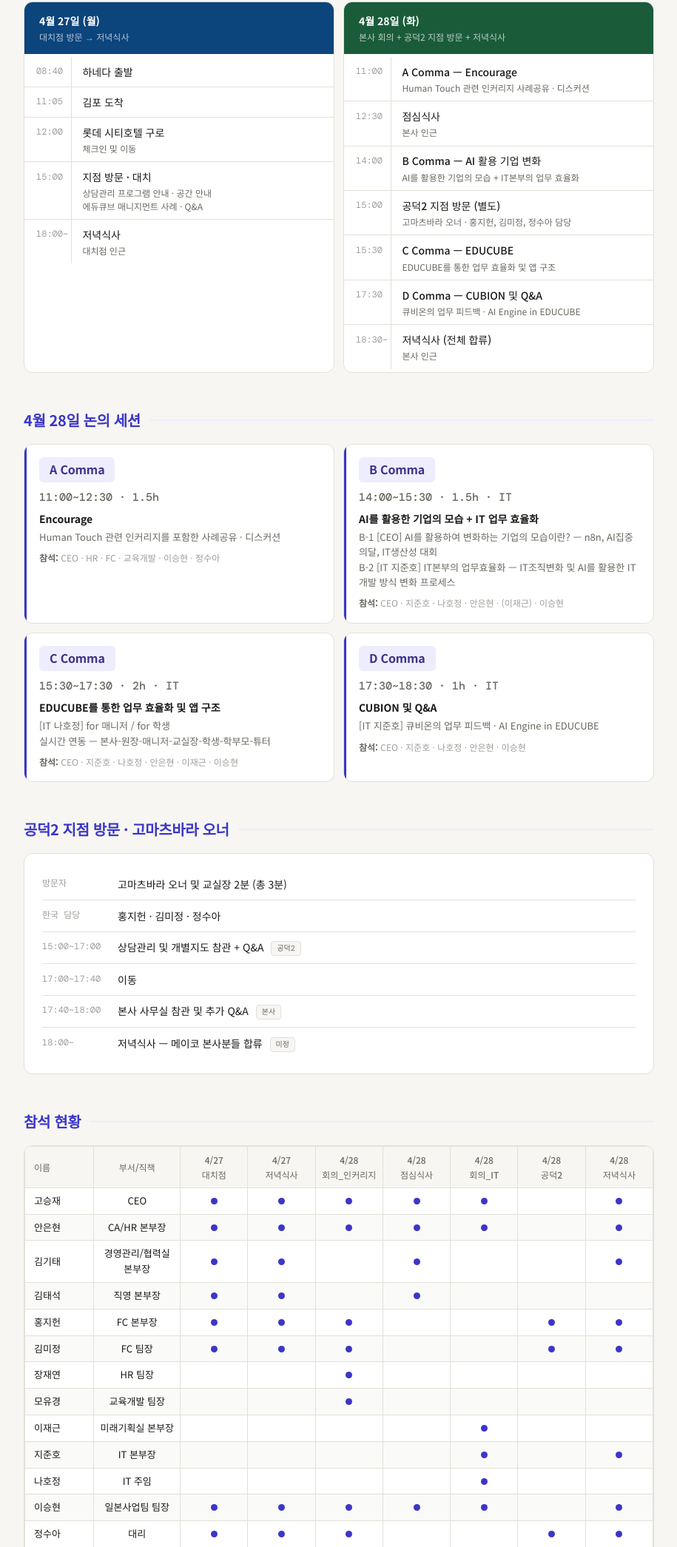
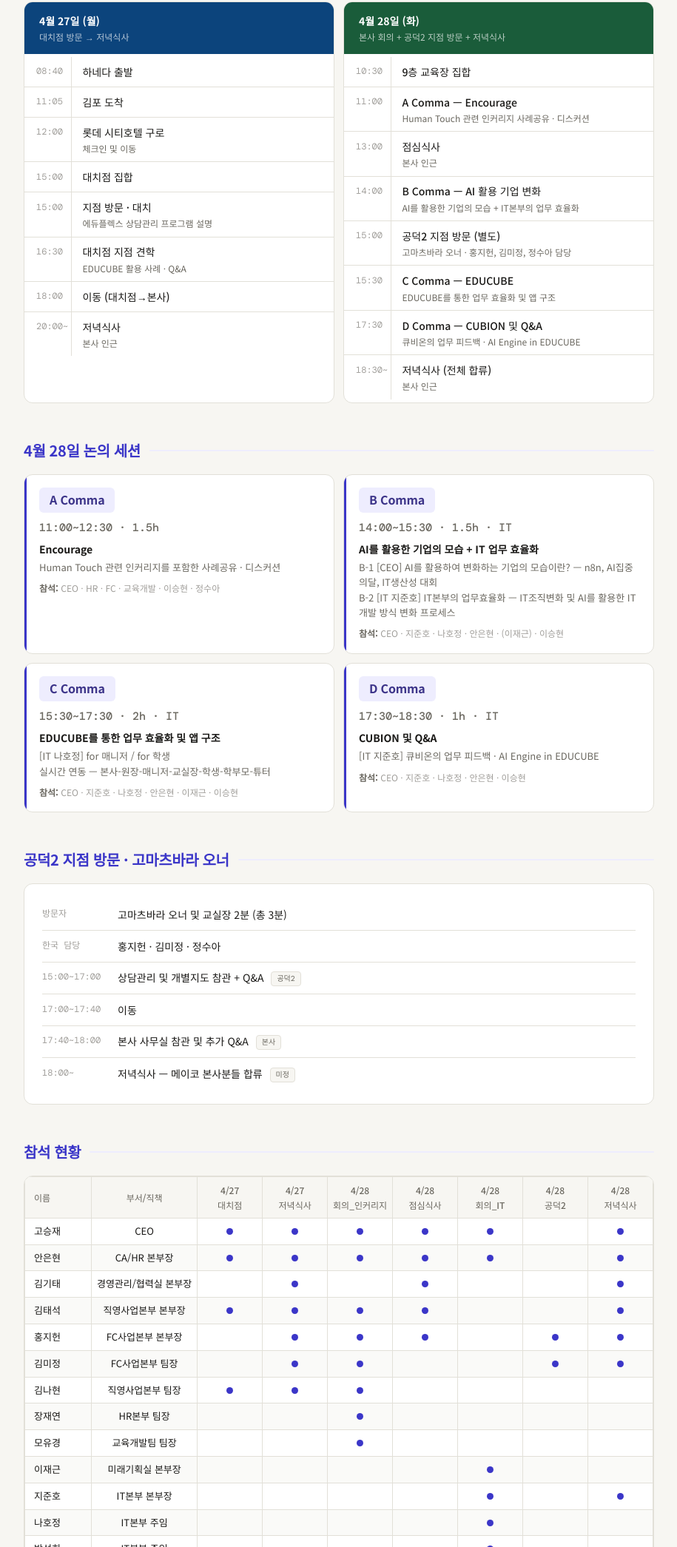
Before and after one commit to LoveMeProject/meiko_260427, a plain HTML site: page index.html in a window 1280 px wide. Shown: the part 709-2800 px from the top of the page at 74% size, without its empty margins (182-1097 px from the left). Drawn offline with nearby package versions, Linux system fonts and the light colour scheme.

Commit message:
Update schedule and participant details in index.html

```diff
--- a/index.html
+++ b/index.html
@@ -459,16 +459,33 @@
           </div>
           <div class="tl-item">
             <div class="tl-time">15:00</div>
+            <div class="tl-content"><div class="tl-title">대치점 집합</div></div>
+          </div>
+          <div class="tl-item">
+            <div class="tl-time">15:00</div>
             <div class="tl-content">
               <div class="tl-title">지점 방문 · 대치</div>
-              <div class="tl-sub">상담관리 프로그램 안내 · 공간 안내<br>에듀큐브 매니지먼트 사례 · Q&A</div>
+              <div class="tl-sub">에듀플렉스 상담관리 프로그램 설명</div>
             </div>
           </div>
           <div class="tl-item">
-            <div class="tl-time">18:00~</div>
+            <div class="tl-time">16:30</div>
+            <div class="tl-content">
+              <div class="tl-title">대치점 지점 견학</div>
+              <div class="tl-sub">EDUCUBE 활용 사례 · Q&A</div>
+            </div>
+          </div>
+          <div class="tl-item">
+            <div class="tl-time">18:00</div>
+            <div class="tl-content">
+              <div class="tl-title">이동 (대치점→본사)</div>
+            </div>
+          </div>
+          <div class="tl-item">
+            <div class="tl-time">20:00~</div>
             <div class="tl-content">
               <div class="tl-title">저녁식사</div>
-              <div class="tl-sub">대치점 인근</div>
+              <div class="tl-sub">본사 인근</div>
             </div>
           </div>
         </div>
@@ -482,6 +499,10 @@
         </div>
         <div class="timeline">
           <div class="tl-item">
+            <div class="tl-time">10:30</div>
+            <div class="tl-content"><div class="tl-title">9층 교육장 집합</div></div>
+          </div>
+          <div class="tl-item">
             <div class="tl-time">11:00</div>
             <div class="tl-content">
               <div class="tl-title">A Comma — Encourage</div>
@@ -489,7 +510,7 @@
             </div>
           </div>
           <div class="tl-item">
-            <div class="tl-time">12:30</div>
+            <div class="tl-time">13:00</div>
             <div class="tl-content">
               <div class="tl-title">점심식사</div>
               <div class="tl-sub">본사 인근</div>
@@ -621,7 +642,7 @@
         <table class="attend-table">
           <colgroup>
             <col class="col-name">
-            <col style="width:110px">
+            <col style="width:140px">
             <col class="col-item"><col class="col-item"><col class="col-item">
             <col class="col-item"><col class="col-item"><col class="col-item">
             <col class="col-item">
@@ -642,24 +663,36 @@
           <tbody>
             <tr><td>고승재</td><td>CEO</td><td><span class="dot"></span></td><td><span class="dot"></span></td><td><span class="dot"></span></td><td><span class="dot"></span></td><td><span class="dot"></span></td><td></td><td><span class="dot"></span></td></tr>
             <tr><td>안은현</td><td>CA/HR 본부장</td><td><span class="dot"></span></td><td><span class="dot"></span></td><td><span class="dot"></span></td><td><span class="dot"></span></td><td><span class="dot"></span></td><td></td><td><span class="dot"></span></td></tr>
-            <tr><td>김기태</td><td>경영관리/협력실 본부장</td><td><span class="dot"></span></td><td><span class="dot"></span></td><td></td><td><span class="dot"></span></td><td></td><td></td><td><span class="dot"></span></td></tr>
-            <tr><td>김태석</td><td>직영 본부장</td><td><span class="dot"></span></td><td><span class="dot"></span></td><td></td><td><span class="dot"></span></td><td></td><td></td><td></td></tr>
-            <tr><td>홍지헌</td><td>FC 본부장</td><td><span class="dot"></span></td><td><span class="dot"></span></td><td><span class="dot"></span></td><td></td><td></td><td><span class="dot"></span></td><td><span class="dot"></span></td></tr>
-            <tr><td>김미정</td><td>FC 팀장</td><td><span class="dot"></span></td><td><span class="dot"></span></td><td><span class="dot"></span></td><td></td><td></td><td><span class="dot"></span></td><td><span class="dot"></span></td></tr>
-            <tr><td>장재연</td><td>HR 팀장</td><td></td><td></td><td><span class="dot"></span></td><td></td><td></td><td></td><td></td></tr>
-            <tr><td>모유경</td><td>교육개발 팀장</td><td></td><td></td><td><span class="dot"></span></td><td></td><td></td><td></td><td></td></tr>
+            <tr><td>김기태</td><td>경영관리/협력실 본부장</td><td></td><td><span class="dot"></span></td><td></td><td><span class="dot"></span></td><td></td><td></td><td><span class="dot"></span></td></tr>
+            <tr><td>김태석</td><td>직영사업본부 본부장</td><td><span class="dot"></span></td><td><span class="dot"></span></td><td><span class="dot"></span></td><td><span class="dot"></span></td><td></td><td></td><td><span class="dot"></span></td></tr>
+            <tr><td>홍지헌</td><td>FC사업본부 본부장</td><td></td><td><span class="dot"></span></td><td><span class="dot"></span></td><td><span class="dot"></span></td><td></td><td><span class="dot"></span></td><td><span class="dot"></span></td></tr>
+            <tr><td>김미정</td><td>FC사업본부 팀장</td><td></td><td><span class="dot"></span></td><td><span class="dot"></span></td><td></td><td></td><td><span class="dot"></span></td><td><span class="dot"></span></td></tr>
+            <tr><td>김나현</td><td>직영사업본부 팀장</td><td><span class="dot"></span></td><td><span class="dot"></span></td><td><span class="dot"></span></td><td></td><td></td><td></td><td></td></tr>
+            <tr><td>장재연</td><td>HR본부 팀장</td><td></td><td></td><td><span class="dot"></span></td><td></td><td></td><td></td><td></td></tr>
+            <tr><td>모유경</td><td>교육개발팀 팀장</td><td></td><td></td><td><span class="dot"></span></td><td></td><td></td><td></td><td></td></tr>
             <tr><td>이재근</td><td>미래기획실 본부장</td><td></td><td></td><td></td><td></td><td><span class="dot"></span></td><td></td><td></td></tr>
-            <tr><td>지준호</td><td>IT 본부장</td><td></td><td></td><td></td><td></td><td><span class="dot"></span></td><td></td><td><span class="dot"></span></td></tr>
-            <tr><td>나호정</td><td>IT 주임</td><td></td><td></td><td></td><td></td><td><span class="dot"></span></td><td></td><td></td></tr>
+            <tr><td>지준호</td><td>IT본부 본부장</td><td></td><td></td><td></td><td></td><td><span class="dot"></span></td><td></td><td><span class="dot"></span></td></tr>
+            <tr><td>나호정</td><td>IT본부 주임</td><td></td><td></td><td></td><td></td><td><span class="dot"></span></td><td></td><td></td></tr>
+            <tr><td>박석희</td><td>IT본부 주임</td><td></td><td></td><td></td><td></td><td><span class="dot"></span></td><td></td><td></td></tr>
+            <tr><td>이가영</td><td>IT본부 사원</td><td></td><td></td><td></td><td></td><td><span class="dot"></span></td><td></td><td></td></tr>
+            <tr><td>윤민식</td><td>FC사업본부 과장</td><td></td><td></td><td><span class="dot"></span></td><td></td><td></td><td></td><td></td></tr>
+            <tr><td>이윤미</td><td>FC사업본부 과장</td><td></td><td></td><td><span class="dot"></span></td><td></td><td></td><td></td><td></td></tr>
+            <tr><td>이경민</td><td>FC사업본부 대리</td><td></td><td></td><td><span class="dot"></span></td><td></td><td></td><td></td><td></td></tr>
+            <tr><td>정푸름</td><td>FC사업본부 대리</td><td></td><td></td><td><span class="dot"></span></td><td></td><td></td><td></td><td></td></tr>
+            <tr><td>정소현</td><td>FC사업본부 주임</td><td></td><td></td><td><span class="dot"></span></td><td></td><td></td><td></td><td></td></tr>
+            <tr><td>이수현</td><td>HR본부 대리</td><td></td><td></td><td><span class="dot"></span></td><td></td><td></td><td></td><td></td></tr>
+            <tr><td>정다운</td><td>교육개발팀 주임</td><td></td><td></td><td><span class="dot"></span></td><td></td><td></td><td></td><td></td></tr>
+            <tr><td>함태환</td><td>교육개발팀 주임</td><td></td><td></td><td><span class="dot"></span></td><td></td><td></td><td></td><td></td></tr>
+            <tr><td>이예지</td><td>직영사업본부 대리</td><td></td><td></td><td><span class="dot"></span></td><td></td><td></td><td></td><td></td></tr>
             <tr><td>이승현</td><td>일본사업팀 팀장</td><td><span class="dot"></span></td><td><span class="dot"></span></td><td><span class="dot"></span></td><td><span class="dot"></span></td><td><span class="dot"></span></td><td></td><td><span class="dot"></span></td></tr>
-            <tr><td>정수아</td><td>대리</td><td><span class="dot"></span></td><td><span class="dot"></span></td><td><span class="dot"></span></td><td></td><td></td><td><span class="dot"></span></td><td><span class="dot"></span></td></tr>
+            <tr><td>정수아</td><td>총본부 대리</td><td><span class="dot"></span></td><td><span class="dot"></span></td><td><span class="dot"></span></td><td><span class="dot"></span></td><td></td><td><span class="dot"></span></td><td><span class="dot"></span></td></tr>
             <tr class="meiko-row"><td>사이토</td><td>본부장</td><td><span class="dot"></span></td><td><span class="dot"></span></td><td><span class="dot"></span></td><td><span class="dot"></span></td><td><span class="dot"></span></td><td></td><td><span class="dot"></span></td></tr>
             <tr class="meiko-row"><td>아사미즈</td><td>부본부장</td><td><span class="dot"></span></td><td><span class="dot"></span></td><td><span class="dot"></span></td><td><span class="dot"></span></td><td><span class="dot"></span></td><td></td><td><span class="dot"></span></td></tr>
             <tr class="meiko-row"><td>엔도</td><td>IT 부장</td><td><span class="dot"></span></td><td><span class="dot"></span></td><td><span class="dot"></span></td><td><span class="dot"></span></td><td><span class="dot"></span></td><td></td><td><span class="dot"></span></td></tr>
             <tr class="meiko-row"><td>오카</td><td>정보시스템 부장</td><td><span class="dot"></span></td><td><span class="dot"></span></td><td><span class="dot"></span></td><td><span class="dot"></span></td><td><span class="dot"></span></td><td></td><td><span class="dot"></span></td></tr>
             <tr class="meiko-row"><td>이토</td><td>사업전략 실장</td><td><span class="dot"></span></td><td><span class="dot"></span></td><td><span class="dot"></span></td><td><span class="dot"></span></td><td><span class="dot"></span></td><td></td><td><span class="dot"></span></td></tr>
             <tr class="meiko-row"><td>이와모토</td><td>오퍼레이션 부장</td><td><span class="dot"></span></td><td><span class="dot"></span></td><td><span class="dot"></span></td><td><span class="dot"></span></td><td><span class="dot"></span></td><td></td><td><span class="dot"></span></td></tr>
-            <tr class="meiko-row"><td>마츠오</td><td>호쿠리쿠 컴퍼니 프레지던트</td><td><span class="dot"></span></td><td><span class="dot"></span></td><td><span class="dot"></span></td><td><span class="dot"></span></td><td><span class="dot"></span></td><td></td><td><span class="dot"></span></td></tr>
+            <tr class="meiko-row"><td>마츠오</td><td>동해 호쿠리쿠 컴퍼니 프레지던트</td><td><span class="dot"></span></td><td><span class="dot"></span></td><td><span class="dot"></span></td><td><span class="dot"></span></td><td><span class="dot"></span></td><td></td><td><span class="dot"></span></td></tr>
             <tr class="meiko-row"><td>오쿠무라</td><td>미래교육개발실장</td><td><span class="dot"></span></td><td><span class="dot"></span></td><td><span class="dot"></span></td><td><span class="dot"></span></td><td><span class="dot"></span></td><td></td><td><span class="dot"></span></td></tr>
             <tr class="meiko-row"><td>고마츠바라</td><td>오너</td><td></td><td></td><td></td><td></td><td></td><td><span class="dot"></span></td><td><span class="dot"></span></td></tr>
             <tr class="meiko-row"><td>교실장1</td><td>교실장</td><td></td><td></td><td></td><td></td><td></td><td><span class="dot"></span></td><td><span class="dot"></span></td></tr>
```
